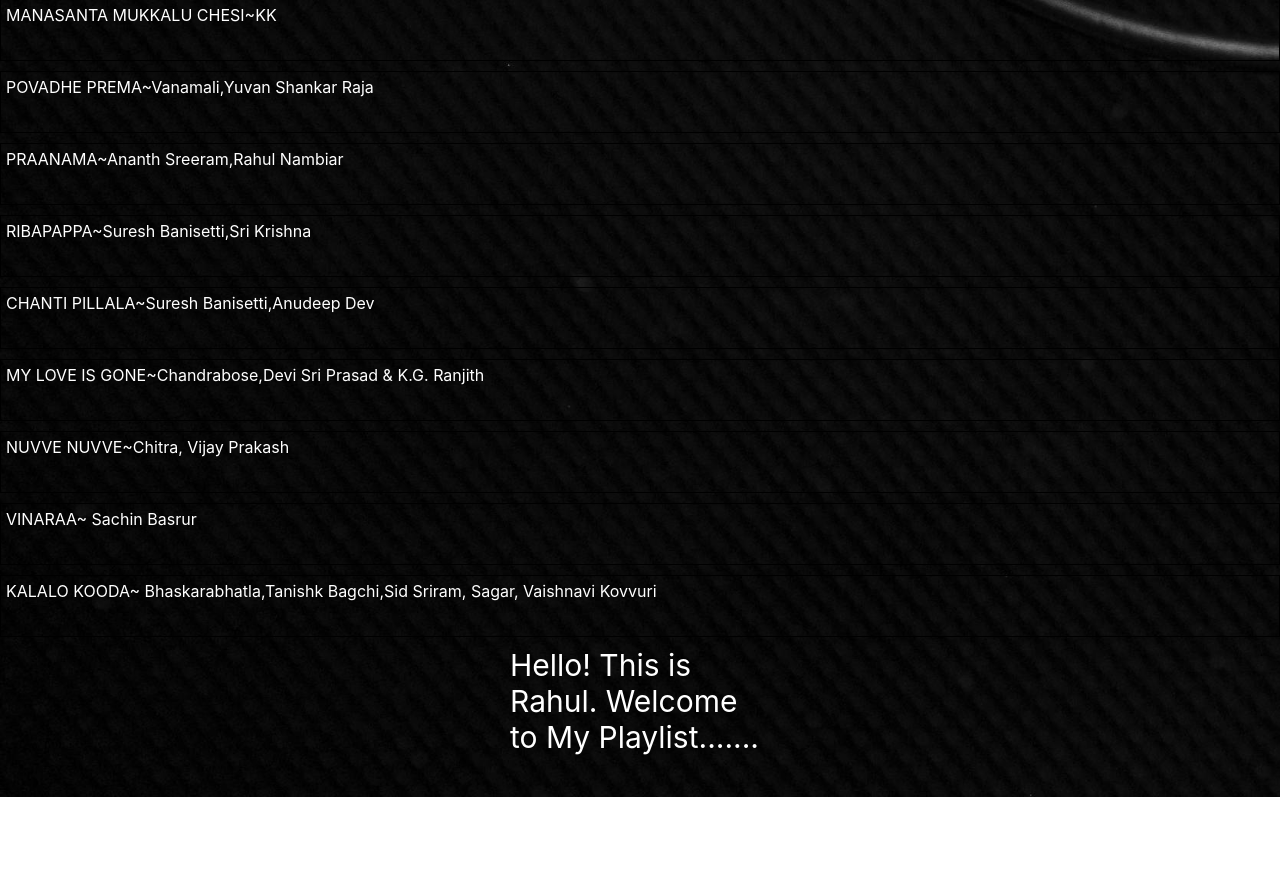
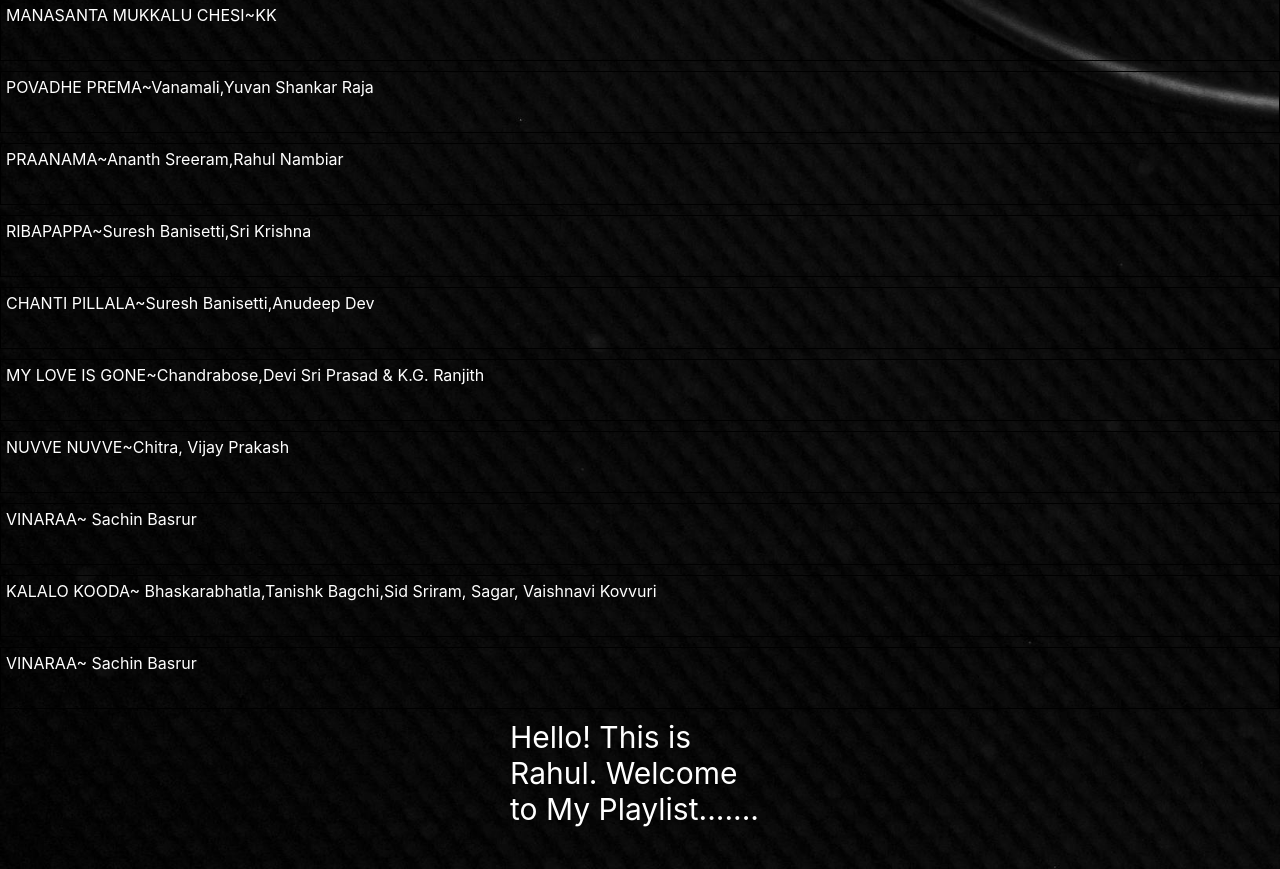
Before and after one commit to rahul1574/Vibe-Touch, a React (Create React App) app: page /topic1 in a window 1280 px wide. Shown: the part 2269-3138 px from the top of the page. Before the commit the page ends 3066 px from the top, so only its background shows below. Built offline with nearby package versions, Linux system fonts and the light colour scheme.

Commit message:
Update Player.js

```diff
--- a/src/components/Player.js
+++ b/src/components/Player.js
@@ -45,6 +45,7 @@ const AudioPlayer = () => {
         { title: "NUVVE NUVVE~Chitra, Vijay Prakash", src: "song37.mp3" },
         { title: "VINARAA~	Sachin Basrur", src: "song38.mp3" },
         { title: "KALALO KOODA~	Bhaskarabhatla,Tanishk Bagchi,Sid Sriram, Sagar, Vaishnavi Kovvuri", src: "song39.mp3" },
+        { title: "VINARAA~	Sachin Basrur", src: "song40.mp3" },
         // Add more songs as needed
     ];
 
```
